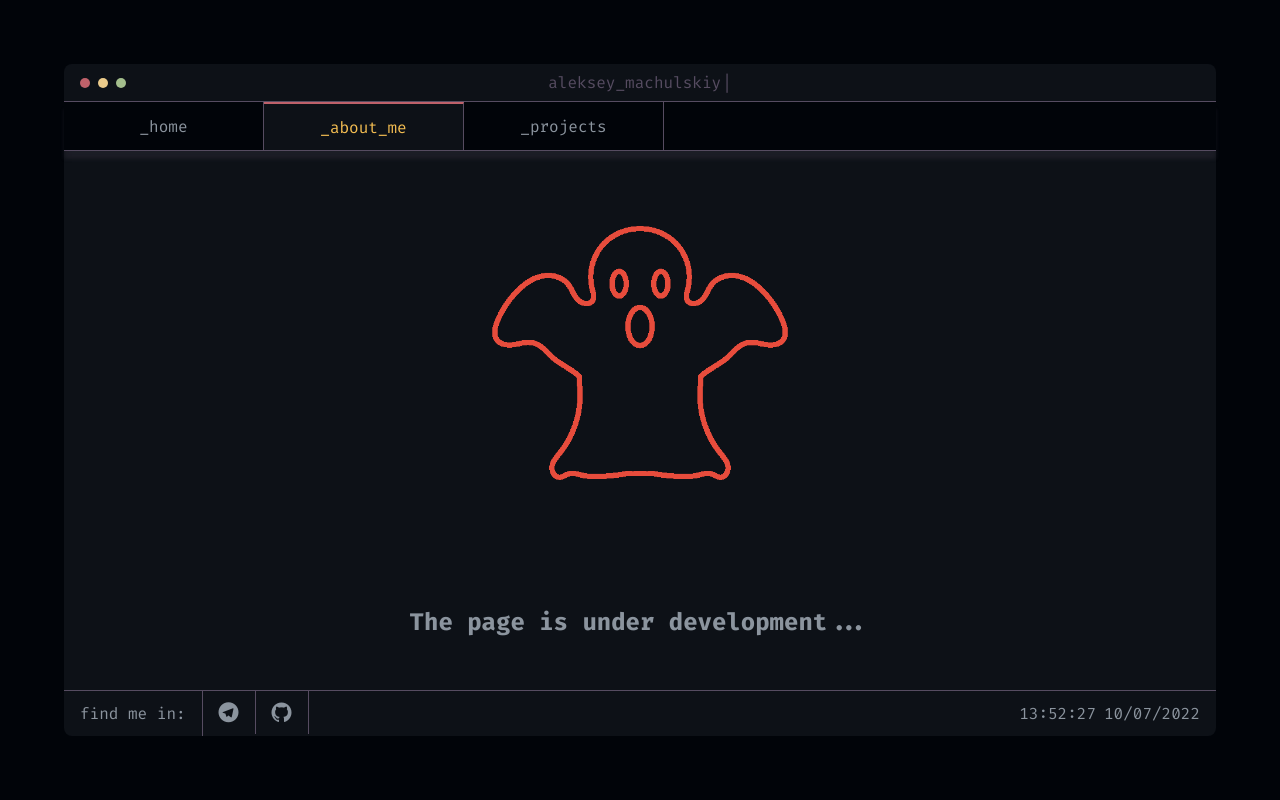
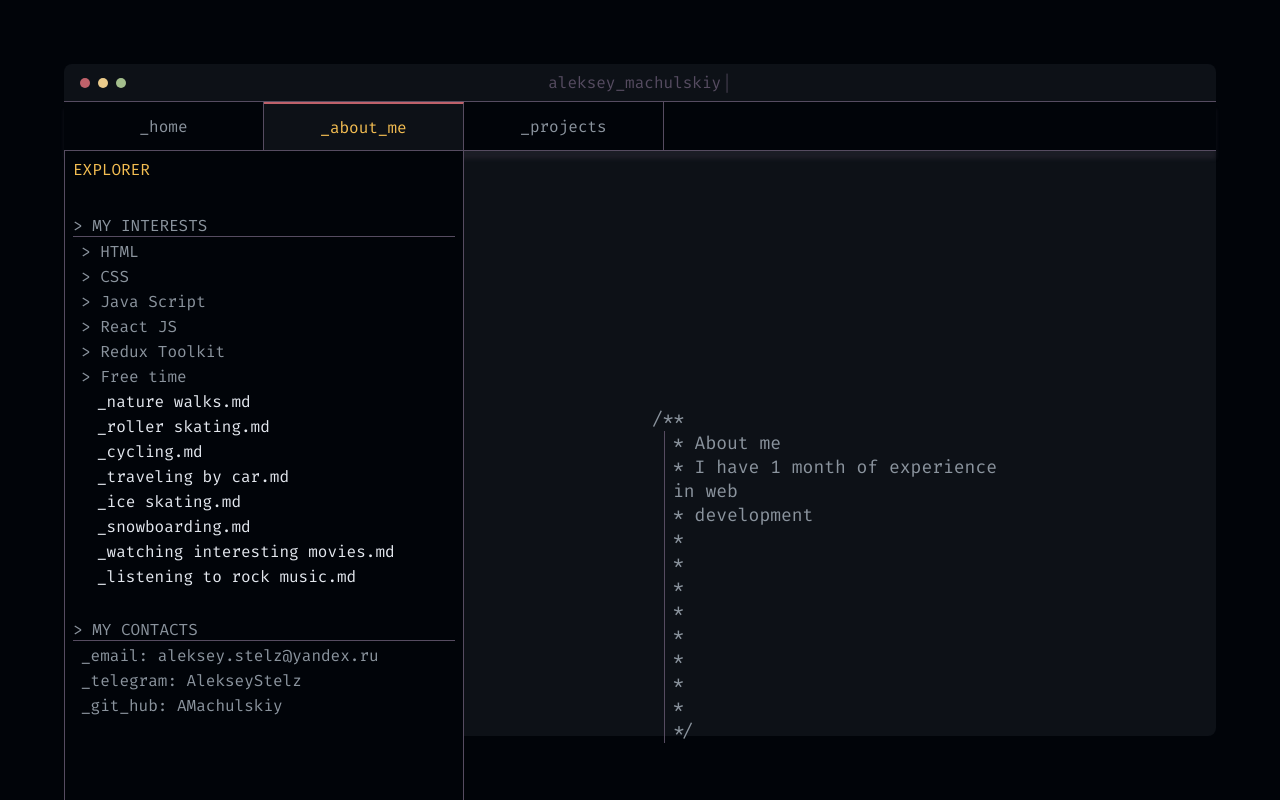
Before and after one commit to AMachulskiy/portfolio, a React app: page /aboutme in a window 1280 px wide. Shown: the top 800 px of the page. Built offline with nearby package versions, Linux system fonts and the light colour scheme; the HTML template or start-up script is replaced by a standard one.

Commit message:
Создал макет страницы about me

```diff
--- a/src/pages/about/aboutMe.scss
+++ b/src/pages/about/aboutMe.scss
@@ -2,10 +2,59 @@
 
 .aboutme {
   display: grid;
-  align-items: center;
-  justify-items: center;
   flex-grow: 1;
+  grid-template-columns: 400px 3fr;
 }
-img {
-    width: 300px;
+.navigation {
+  display: grid;
+  grid-template-columns: 1fr;
+  grid-template-rows: 40px repeat(2, 3fr);
+  grid-row-gap: 16px;
+  background-color: $color_bg-dark;
+  border: 1px solid $color_text-dark;
+  margin: -1px 0px;
+}
+.explorer {
+  color: $color_text-hover;
+  padding: $size;
+  text-transform: uppercase;
+}
+.folders {
+  padding: $size;
+  & p {
+    padding: 4px 0px 0px 8px;
   }
+  &__title {
+    text-transform: uppercase;
+    border-bottom: 1px solid $color_text-dark;
+  }
+}
+.freetime {
+  color: $color_text-free;
+  margin-left: $size * 2;
+}
+.contacts {
+  padding: $size;
+  &__title {
+    text-transform: uppercase;
+    border-bottom: 1px solid $color_text-dark;
+  }
+  &__link {
+    display: inline-block;
+    padding: 4px 0px 0px 8px;
+    &:hover {
+      color: $color_text-hover;
+    }
+  }
+}
+.about {
+  align-self: center;
+  justify-self: center;
+  width: 50%;
+  font-size: 18px;
+  &__text {
+    margin-left: $size * 1.5;
+    padding-left: $size;
+    border-left: 1px solid $color_text-dark;
+  }
+}
--- a/src/pages/about/aboutMe.tsx
+++ b/src/pages/about/aboutMe.tsx
@@ -5,8 +5,68 @@ import './aboutMe.scss'
 const AboutMe: React.FC = () => {
   return (
     <section className='aboutme'>
-      <img src='../../img/ghost_red.png' alt='404' />
-      <h1>The page is under development...</h1>
+      <div className='navigation'>
+        <div className='explorer'>explorer</div>
+        <div className='folders'>
+          <div className='folders__title'>{'>'} My interests</div>
+          <p>{'>'} HTML</p>
+          <p>{'>'} CSS</p>
+          <p>{'>'} Java Script</p>
+          <p>{'>'} React JS</p>
+          <p>{'>'} Redux Toolkit</p>
+          <p>{'>'} Free time</p>
+          <p className='freetime'>_nature walks.md</p>
+          <p className='freetime'>_roller skating.md</p>
+          <p className='freetime'>_cycling.md</p>
+          <p className='freetime'>_traveling by car.md</p>
+          <p className='freetime'>_ice skating.md</p>
+          <p className='freetime'>_snowboarding.md</p>
+          <p className='freetime'>_watching interesting movies.md</p>
+          <p className='freetime'>_listening to rock music.md</p>
+        </div>
+        <div className='contacts'>
+          <div className='contacts__title'>{'>'} My contacts</div>
+          <a
+            className='contacts__link'
+            href='mailto:aleksey.stelz@yandex.ru'
+            target='_blank'
+            rel='noreferrer'
+          >
+            _email: aleksey.stelz@yandex.ru
+          </a>
+          <a
+            className='contacts__link'
+            href='https://t.me/AlekseyStelz'
+            target='_blank'
+            rel='noreferrer'
+          >
+            _telegram: AlekseyStelz
+          </a>
+          <a
+            className='contacts__link'
+            href='https://github.com/AMachulskiy'
+            target='_blank'
+            rel='noreferrer'
+          >
+            _git_hub: AMachulskiy
+          </a>
+        </div>
+      </div>
+      <div className='about'>
+        <p>{'/**'}</p>
+        <p className='about__text'>* About me</p>
+        <p className='about__text'>* I have 1 month of experience in web</p>
+        <p className='about__text'>* development</p>
+        <p className='about__text'>*</p>
+        <p className='about__text'>*</p>
+        <p className='about__text'>*</p>
+        <p className='about__text'>*</p>
+        <p className='about__text'>*</p>
+        <p className='about__text'>*</p>
+        <p className='about__text'>*</p>
+        <p className='about__text'>*</p>
+        <p className='about__text'>*/</p>
+      </div>
     </section>
   )
 }
```
